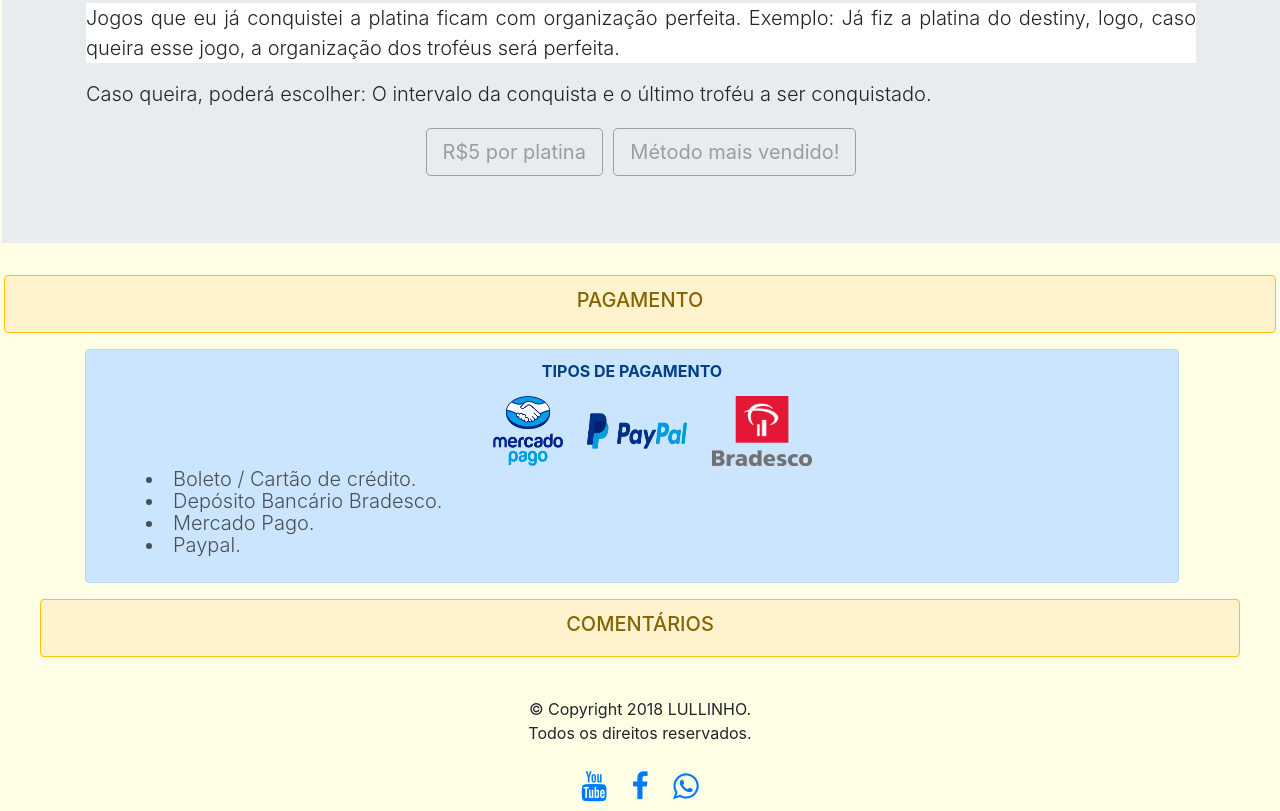
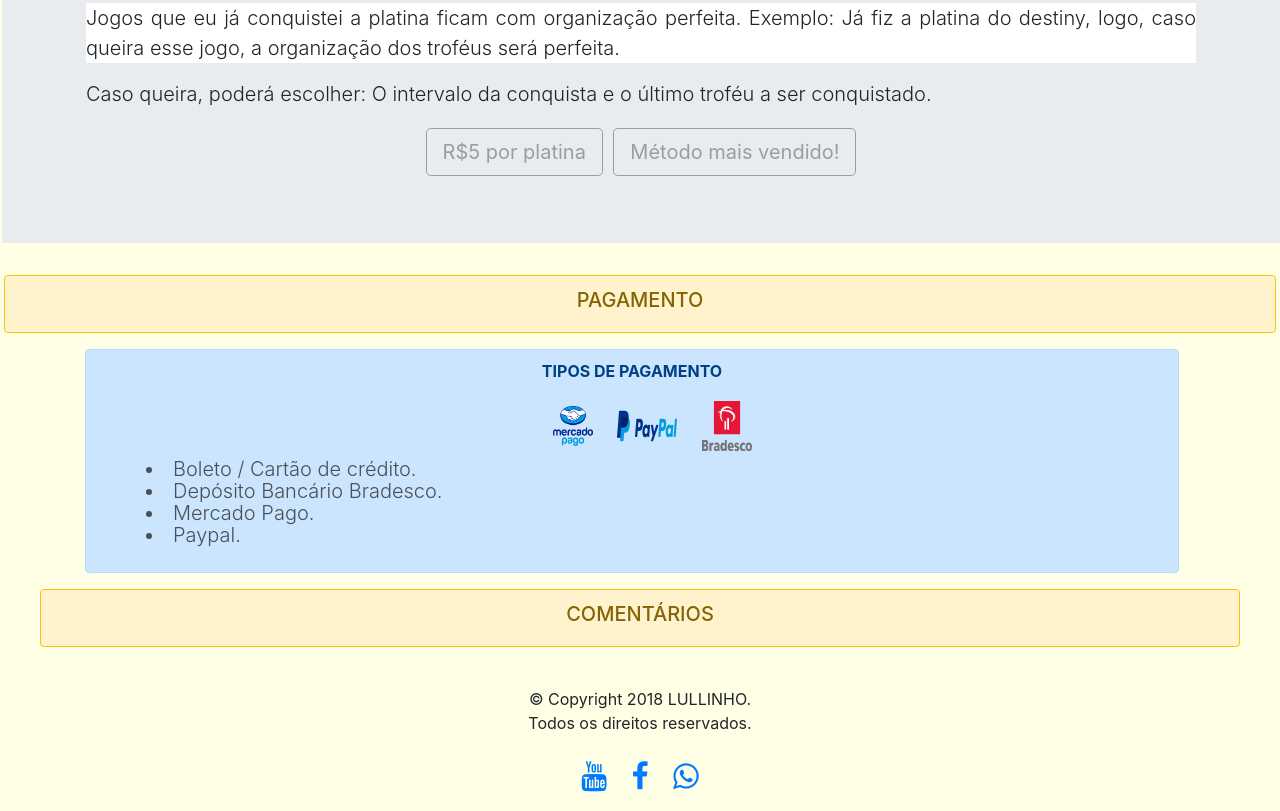
Before and after one commit to lullinho/lullinho.github.io, a plain HTML site: page platinas.html in a window 1280 px wide. Shown: the part 1265-2076 px from the top of the page. Drawn offline with nearby package versions, Linux system fonts and the light colour scheme; a script that the page names is missing.

Commit message:
diminuir tamanho dos icones pag

```diff
--- a/platinas.html
+++ b/platinas.html
@@ -707,9 +707,9 @@ width="30px" height="30px"
 
 
 <div class="text-center">
-<img id="imgPagamento" src="img/mplogo.png" alt="MercadoPago - Meios de pagamento" title="MercadoPago - Meios de pagamento" width="70px" height="70px" />
-<img  id="imgPagamento" src="img/paypalicon.png" alt="Paypal - Meio de Pagamento" title="Paypal cartão de crédito" width="100px" height="70px" />
-<img  id="imgPagamento" src="img/bradescoicon.png" alt="Bradesco - Meio de Pagamento" title="Depósito Banco Bradesco" width="100px" height="70px" />
+<img id="imgPagamento" src="img/mplogo.png" alt="MercadoPago - Meios de pagamento" title="MercadoPago - Meios de pagamento" width="40px" height="40px" />
+<img  id="imgPagamento" src="img/paypalicon.png" alt="Paypal - Meio de Pagamento" title="Paypal cartão de crédito" width="60px" height="60px" />
+<img  id="imgPagamento" src="img/bradescoicon.png" alt="Bradesco - Meio de Pagamento" title="Depósito Banco Bradesco" width="50px" height="50px" />
 </div>
         <li class="list-group-item-action pagamento lead espacoLi">Boleto / Cartão de crédito.</li>
         <li class="list-group-item-action pagamento lead espacoLi">Depósito Bancário Bradesco.</li>
--- a/style.css
+++ b/style.css
@@ -1,3 +1,5 @@
+
+
 body{
 
 background-color: #ffffe6;
@@ -7,6 +9,7 @@ background-position: top center;
 
 
 }
+
 
 
 
```
Also changed, not shown: index.html (+0 -1 lines), uacallofduty.html (+3 -3 lines), unlockallbo3.html (+3 -3 lines).
